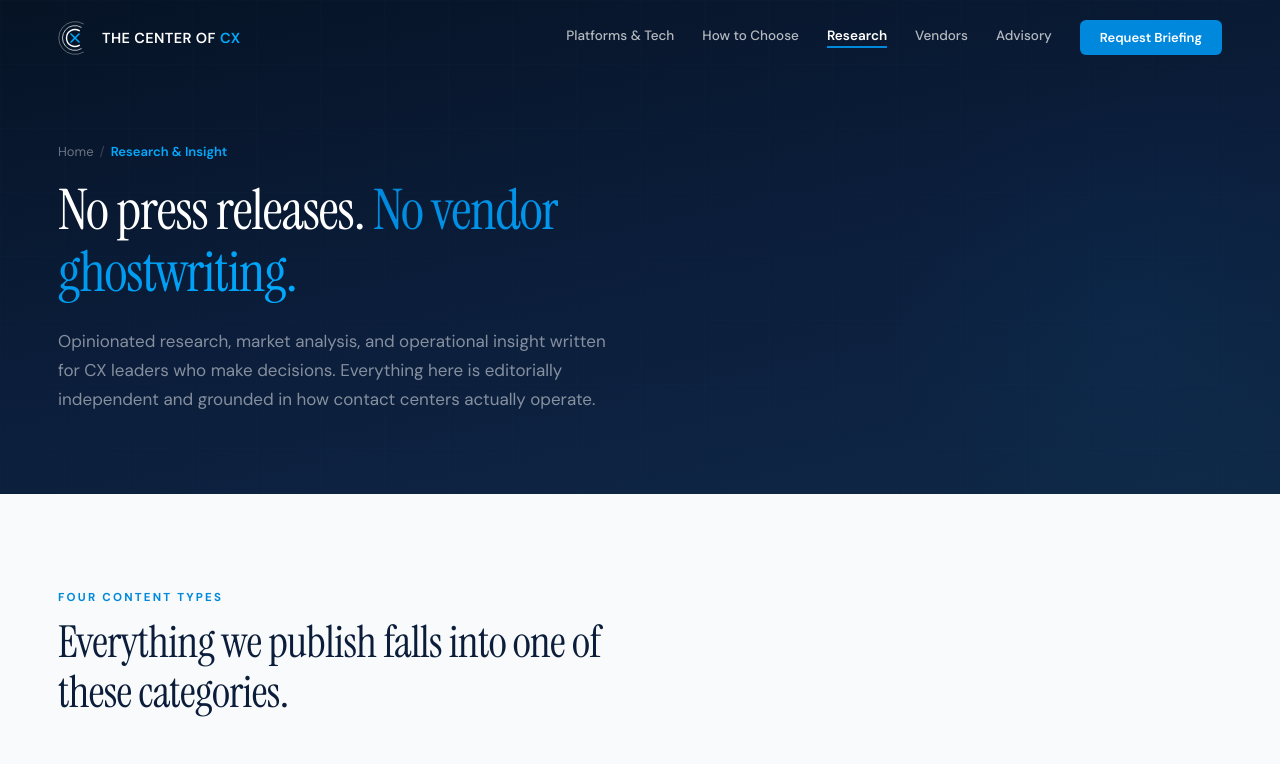
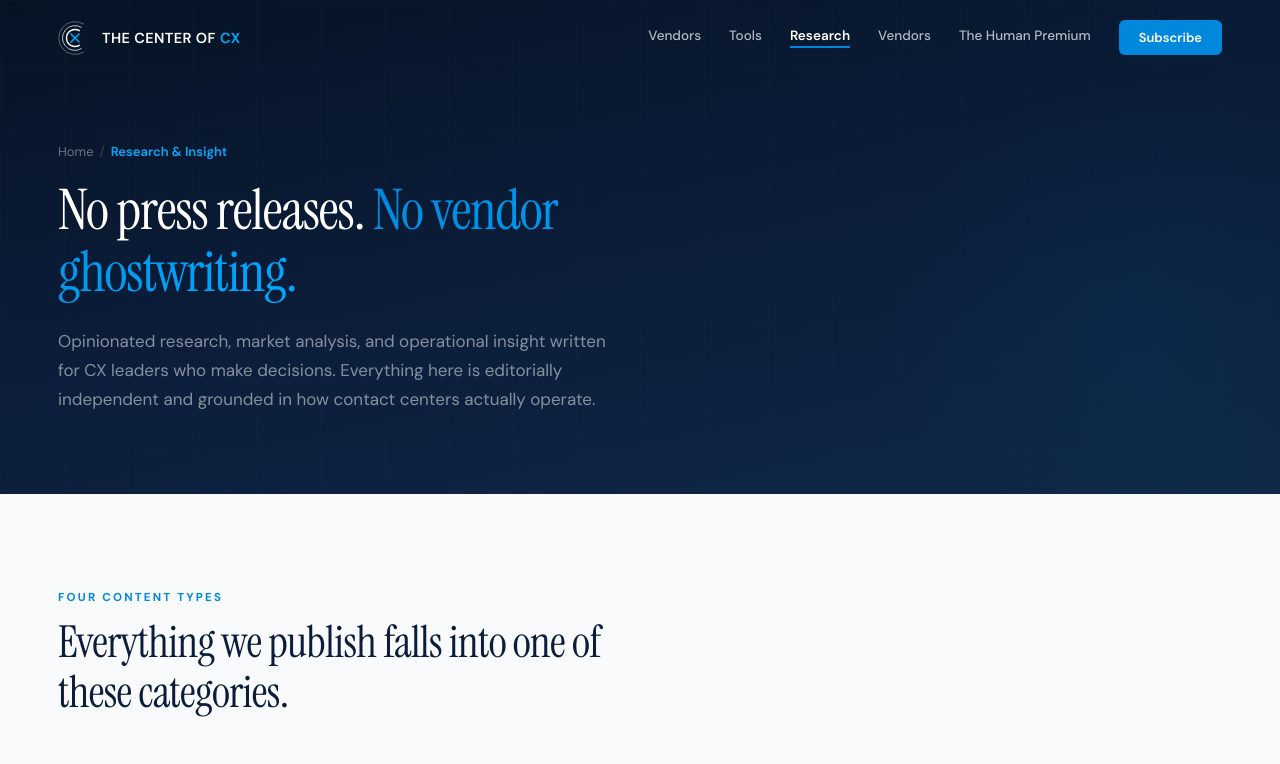
Before and after one commit to thomasbakerj-lgtm/CENTER-OF-CX, a React (Vite) app: page /research in a window 1280 px wide. Shown: the top 764 px of the page. Built offline with nearby package versions, Linux system fonts and the light colour scheme.

Commit message:
Update navigation links in Research component

```diff
--- a/Research.jsx
+++ b/Research.jsx
@@ -52,11 +52,11 @@ function Nav() {
   const [scrolled, setScrolled] = useState(false);
   useEffect(() => { const fn = () => setScrolled(window.scrollY > 50); window.addEventListener("scroll", fn, { passive: true }); return () => window.removeEventListener("scroll", fn); }, []);
   const links = [
-    { name: "Platforms & Tech", href: "/platforms-and-tech" },
-    { name: "How to Choose", href: "/how-to-choose" },
+    { name: "Vendors", href: "/vendors" },
+    { name: "Tools", href: "/how-to-choose" },
     { name: "Research", href: "/research" },
     { name: "Vendors", href: "/vendors" },
-    { name: "Advisory", href: "/advisory" },
+    { name: "The Human Premium", href: "/human-premium" },
   ];
   return (
     <>
@@ -76,7 +76,7 @@ function Nav() {
           </a>
           <div className="nav-links" style={{ display: "flex", alignItems: "center", gap: 28 }}>
             {links.map(l => <a key={l.name} href={l.href} style={{ color: l.name === "Research" ? "#fff" : "rgba(255,255,255,0.7)", fontSize: 13.5, fontWeight: l.name === "Research" ? 600 : 500, fontFamily: "'DM Sans', sans-serif", transition: "color 0.2s", borderBottom: l.name === "Research" ? `2px solid ${ELECTRIC}` : "2px solid transparent", paddingBottom: 2 }} onMouseOver={e => e.target.style.color = "#fff"} onMouseOut={e => e.target.style.color = l.name === "Research" ? "#fff" : "rgba(255,255,255,0.7)"}>{l.name}</a>)}
-            <a href="/contact" style={{ color: "#fff", fontSize: 13, fontWeight: 600, background: ELECTRIC, padding: "9px 20px", borderRadius: 6, fontFamily: "'DM Sans', sans-serif" }}>Request Briefing</a>
+            <a href="/contact" style={{ color: "#fff", fontSize: 13, fontWeight: 600, background: ELECTRIC, padding: "9px 20px", borderRadius: 6, fontFamily: "'DM Sans', sans-serif" }}>Subscribe</a>
           </div>
         </div>
       </nav>
```
